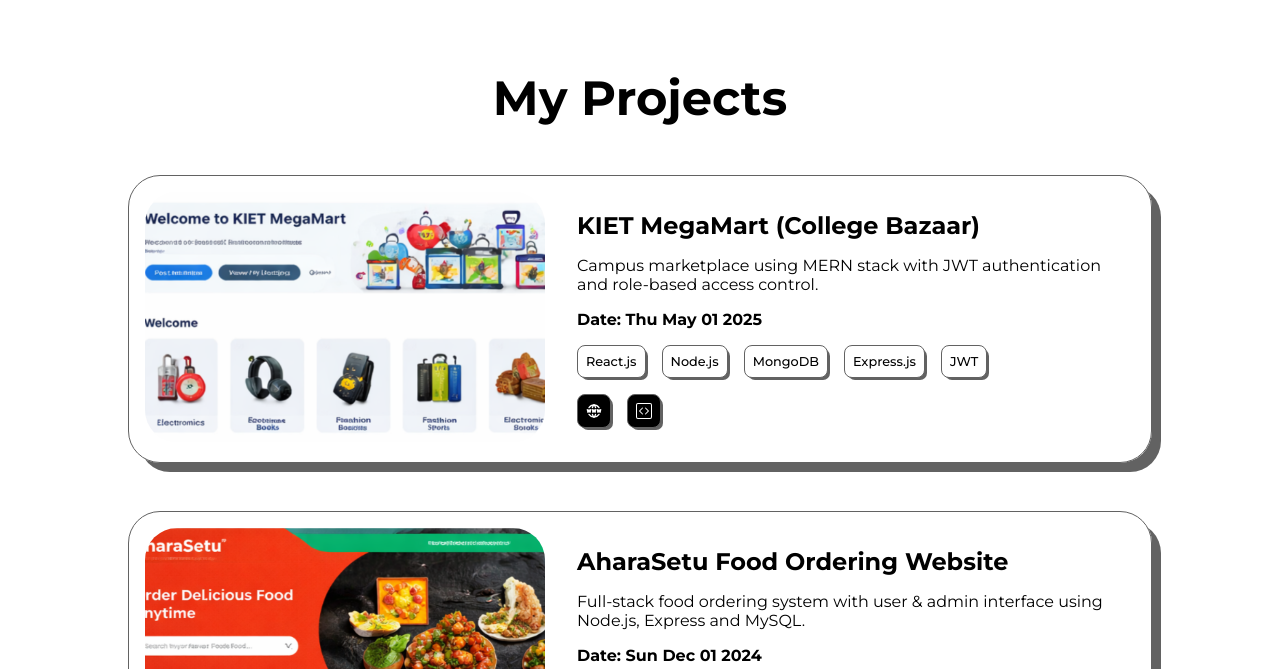
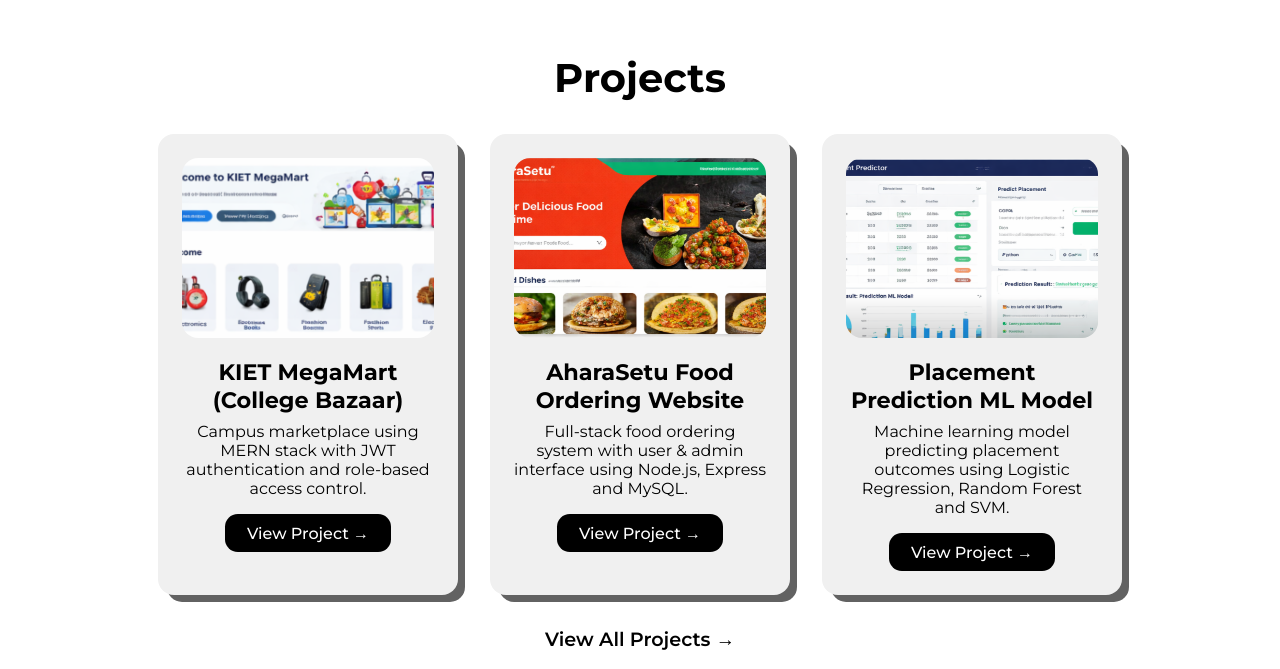
Before and after one commit to Pranjalmishr1/portfolio, a Next.js app: page / in a window 1280 px wide. Shown: the part 1531-2200 px from the top of the page. Built offline with nearby package versions, Linux system fonts and the light colour scheme.

Commit message:
Restored projects.module.css

```diff
--- a/src/components/MobileMenu/MobileMenu.tsx
+++ b/src/components/MobileMenu/MobileMenu.tsx
@@ -1,9 +1,56 @@
 "use client";
 
-import React from "react";
+import React, { useState } from "react";
+import Link from "next/link";
+import { navItems } from "@/data/static-data";
 
 const MobileMenu = () => {
-  return null;
+  const [open, setOpen] = useState(false);
+
+  return (
+    <div style={{ position: "relative" }}>
+
+      {/* Hamburger icon */}
+      <div
+        onClick={() => setOpen(!open)}
+        style={{
+          fontSize: "26px",
+          cursor: "pointer",
+        }}
+      >
+        ☰
+      </div>
+
+      {/* Dropdown menu */}
+      {open && (
+        <div
+          style={{
+            position: "absolute",
+            top: "60px",
+            right: "0",
+            background: "white",
+            padding: "15px",
+            borderRadius: "12px",
+            display: "flex",
+            flexDirection: "column",
+            gap: "10px",
+            boxShadow: "0px 6px 20px rgba(0,0,0,0.2)",
+            zIndex: 999,
+          }}
+        >
+          {navItems.map((item) => (
+            <Link
+              key={item.id}
+              href={item.url}
+              onClick={() => setOpen(false)}
+            >
+              {item.title}
+            </Link>
+          ))}
+        </div>
+      )}
+    </div>
+  );
 };
 
 export default MobileMenu;
--- a/src/components/Projects/MobileMenu/mobileMenu.module.css
+++ /dev/null
@@ -1,31 +0,0 @@
-.menu {
-  font-size: 2rem;
-  cursor: pointer;
-  color: var(--text-color);
-  position: relative;
-  display: flex;
-  justify-content: center;
-}
-
-.responsiveMenu {
-  position: absolute;
-  top: 100px;
-  left: 0;
-  background-color: var(--bg);
-  height: fit-content;
-  width: 100%;
-  padding: 2rem 0;
-  color: var(--text-color);
-  display: flex;
-  flex-direction: column;
-  align-items: center;
-  justify-content: center;
-  gap: 2rem;
-  box-shadow: rgba(100, 100, 111, 0.2) 0px 7px 29px 0px;
-  border-radius: 2rem;
-}
-
-.title {
-  font-size: 1.2rem;
-  font-weight: 500;
-}
--- a/src/components/Projects/Projects.tsx
+++ b/src/components/Projects/Projects.tsx
@@ -1,64 +1,45 @@
 import React from "react";
 import styles from "./projects.module.css";
 import { projectsItem } from "@/data/static-data";
-import Image from "next/image";
 import Link from "next/link";
-import { BsCodeSquare } from "react-icons/bs";
-import { TbWorldWww } from "react-icons/tb";
 
 const Projects = () => {
-
+  // show only first 3 projects on homepage
   const latestProjects = projectsItem.projects.slice(0, 3);
 
   return (
-    <div className={styles.container}>
-      <div className={styles.content}>
-        <h2 className={styles.title}>{projectsItem.title}</h2>
+    <div className={styles.container} id="projects">
+      <h1 className={styles.heading}>Projects</h1>
+
+      <div className={styles.projects}>
+        {latestProjects.map((project) => (
+          <div key={project.id} className={styles.projectCard}>
+            <img
+              src={project.image_url}
+              alt={project.title}
+              className={styles.projectImage}
+            />
+
+            <h2 className={styles.projectTitle}>{project.title}</h2>
+
+            <p className={styles.projectDesc}>
+              {project.description}
+            </p>
+
+            <Link
+              href={project.projectLink}
+              target="_blank"
+              className={styles.projectBtn}
+            >
+              View Project →
+            </Link>
+          </div>
+        ))}
       </div>
 
-      {latestProjects.map((project) => (
-        <div key={project.id} className={styles.projectCard}>
-          <Link href={project.projectLink}>
-            <Image
-              className={styles.image}
-              src={project.image_url}
-              width={400}
-              height={250}
-              alt=""
-            />
-          </Link>
-
-          <div className={styles.projectContent}>
-            <Link href={project.projectLink}>
-              <h2 className={styles.projectTitle}>{project.title}</h2>
-            </Link>
-            <p className={styles.projectDesc}>{project.description}</p>
-            <h5 className={styles.projectDate}>
-              Date: {project.date.toString().slice(0, 15)}
-            </h5>
-            <h4 className={styles.projectTech}>
-              {" "}
-              {project.technology.map((tech) => (
-                <p className={styles.tech}>{tech.title}</p>
-              ))}
-            </h4>
-            <div className={styles.code}>
-              <Link href={project.projectLink} className={styles.codeLink}>
-                <TbWorldWww />
-              </Link>
-              <Link href={project.github} className={styles.codeLink}>
-                <BsCodeSquare />
-              </Link>
-            </div>
-          </div>
-        </div>
-      ))}
-
-      <div className={styles.button}>
-        <Link className={styles.btn} href={projectsItem.url}>
-          {projectsItem.btnTitle}
-        </Link>
-      </div>
+      <Link href="/projects" className={styles.allProjectsBtn}>
+        View All Projects →
+      </Link>
     </div>
   );
 };
--- a/src/components/Projects/projects.module.css
+++ b/src/components/Projects/projects.module.css
@@ -1,162 +1,95 @@
 .container {
-  min-height: 100vh;
-  padding: 5rem 8rem;
-  background-color: var(--bg);
-  color: var(--text-color);
-  gap: 2rem;
+  width: 100%;
+  padding: 4rem 2rem;
+  text-align: center;
 }
 
-.content {
-  display: flex;
-  justify-content: center;
-  align-items: center;
+.heading {
+  font-size: 2.5rem;
+  margin-bottom: 2rem;
 }
 
-.title {
-  font-size: 3rem;
+.projects {
+  display: flex;
+  gap: 2rem;
+  justify-content: center;
+  flex-wrap: wrap;
 }
 
 .projectCard {
-  margin-top: 3rem;
-  /* background: var(--bg-gradient); */
-  padding: 1rem;
-  display: flex;
-  align-items: center;
-  gap: 2rem;
-  border-radius: 2rem;
-  border: 1px solid var(--softTextColor);
-  box-shadow: 10px 10px 0 -1px var(--softTextColor);
+  width: 300px;
+  padding: 1.5rem;
+  border-radius: 1rem;
+  background-color: var(--softBg);
+  box-shadow: 8px 8px 0 -1px var(--softTextColor);
+  transition: 0.3s ease;
 }
 
-.image {
-  border-radius: 2rem;
-  object-fit: cover;
-  transition: transform 0.2s;
+.projectCard:hover {
+  transform: translateY(-5px);
 }
 
-.image:hover {
-  transform: scale(1.05);
-}
-.projectContent {
-  display: flex;
-  gap: 1rem;
-  flex-direction: column;
-  justify-content: space-around;
+.projectImage {
+  width: 100%;
+  height: 180px;
+  object-fit: cover;
+  border-radius: 1rem;
+  margin-bottom: 1rem;
 }
 
 .projectTitle {
-  font-size: 1.5rem;
+  font-size: 1.4rem;
+  margin-bottom: 0.5rem;
 }
 
 .projectDesc {
   font-size: 1rem;
+  margin-bottom: 1rem;
 }
 
-.projectDate {
-  font-size: 1rem;
-}
-
-.projectTech {
-  display: flex;
-  flex-wrap: wrap;
-  gap: 1rem;
-  font-size: 0.8rem;
+.projectBtn {
+  display: inline-block;
+  padding: 0.6rem 1.4rem;
+  border-radius: 0.8rem;
+  background-color: var(--text-color);
+  color: var(--bg);
+  text-decoration: none;
   font-weight: 500;
 }
 
-.tech {
-  padding: 0.5rem;
+.projectBtn:hover {
   background-color: var(--bg);
-  border-radius: 0.5rem;
+  color: var(--text-color);
   border: 1px solid var(--softTextColor);
-  box-shadow: 3px 3px 0 -1px var(--softTextColor);
 }
 
-.code {
-  display: flex;
-  gap: 1rem;
+.allProjectsBtn {
+  margin-top: 2rem;
+  display: inline-block;
+  font-size: 1.2rem;
+  text-decoration: none;
+  font-weight: 600;
 }
 
-.codeLink {
-  font-size: 1rem;
-  display: flex;
-  align-items: center;
-  padding: 0.5rem;
-  background-color: var(--text-color);
-  color: var(--bg);
-  border-radius: 0.5rem;
-  border: 1px solid var(--softTextColor);
-  box-shadow: 3px 3px 0 -1px var(--softTextColor);
-}
-
-.button {
-  display: flex;
-  align-items: center;
-  justify-content: center;
-}
-
-.btn {
-  margin-top: 5rem;
-  padding: 1rem 3rem;
-  background-color: var(--text-color);
-  color: var(--bg);
-  font-size: 1.2rem;
-  font-weight: 500;
-  border-radius: 1rem;
-  border: 1px solid var(--softTextColor);
-  box-shadow: 8px 8px 0 -1px var(--softTextColor);
-}
-
-.btn:hover {
-  background-color: var(--bg);
-  color: var(--text-color);
-  transition: all 0.5s ease;
-}
-
-@media screen and (max-width: 900px) {
-  .container {
-    padding: 5rem 4rem;
+/* Tablet view */
+@media (max-width: 900px) {
+  .projects {
+    gap: 1.5rem;
   }
 
-  .title {
-    font-size: 2rem;
+  .projectCard {
+    width: 260px;
   }
 }
 
-@media screen and (max-width: 700px) {
-  .projectCard {
-    display: flex;
+/* Mobile view */
+@media (max-width: 500px) {
+  .projects {
     flex-direction: column;
-    justify-content: center;
+    align-items: center;
   }
 
-  .image {
-    width: 350px;
-    height: 200px;
+  .projectCard {
+    width: 90%;
   }
 }
-
-@media screen and (max-width: 500px) {
-  .image {
-    width: 100%;
-    height: 200px;
-  }
-
-  .projectDesc {
-    font-size: 0.7rem;
-  }
-
-  .projectDate {
-    font-size: 0.7rem;
-  }
-}
-
-@media screen and (max-width: 400px) {
-  .container {
-    padding: 5rem 2rem;
-  }
-
-  .title {
-    font-size: 1.5rem;
-  }
-}
```
Also changed, not shown: src/components/Projects/MobileMenu/MobileMenu.tsx (deleted, +0 -32 lines).
